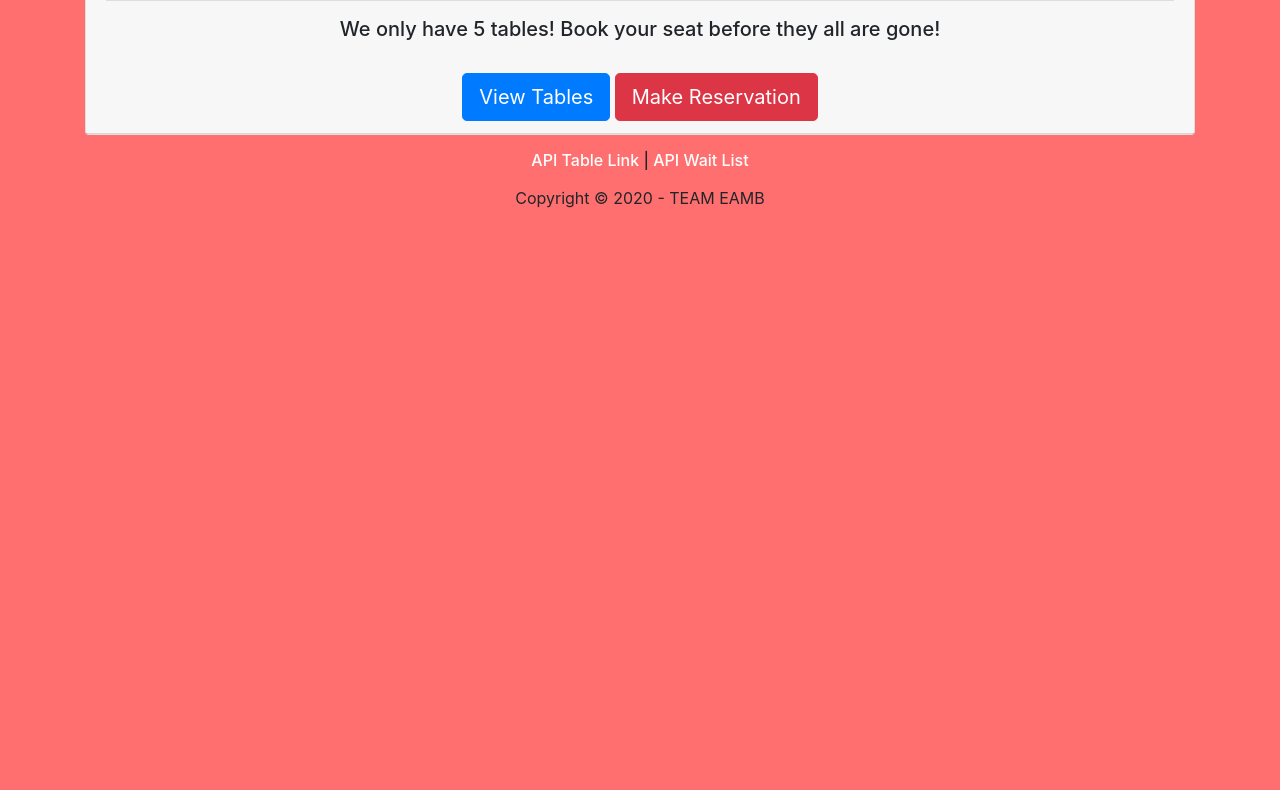
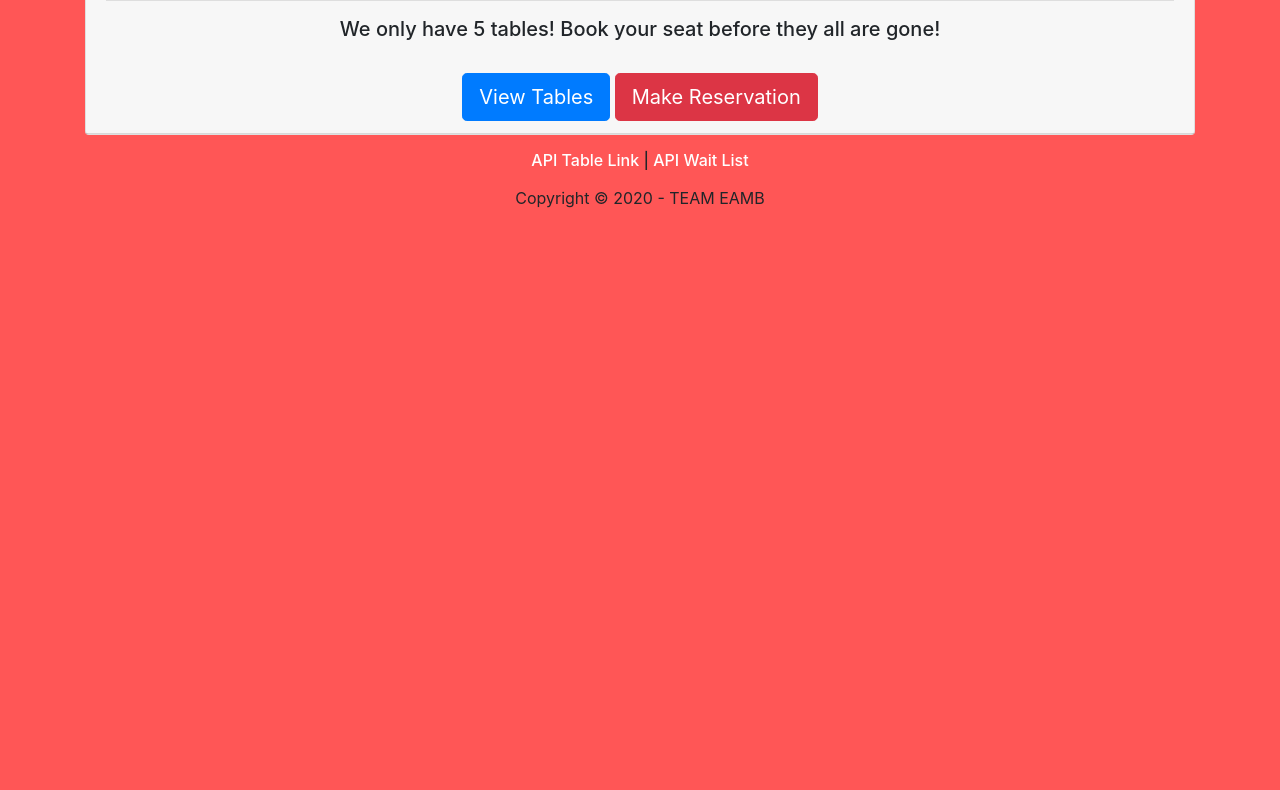
Before and after one commit to Beki-G/restuarantReservations, a plain HTML site: page index.html in a window 1280 px wide. Shown: the part 167-957 px from the top of the page. Drawn offline with nearby package versions, Linux system fonts and the light colour scheme.

Commit message:
bg change

```diff
--- a/style.css
+++ b/style.css
@@ -3,7 +3,7 @@ body {
 	display: flex;
 	flex-direction: column;
     align-items: center;
-    background-color: #ff6f6f;
+    background-color: #ff5656;
 }
 
 a{
```
